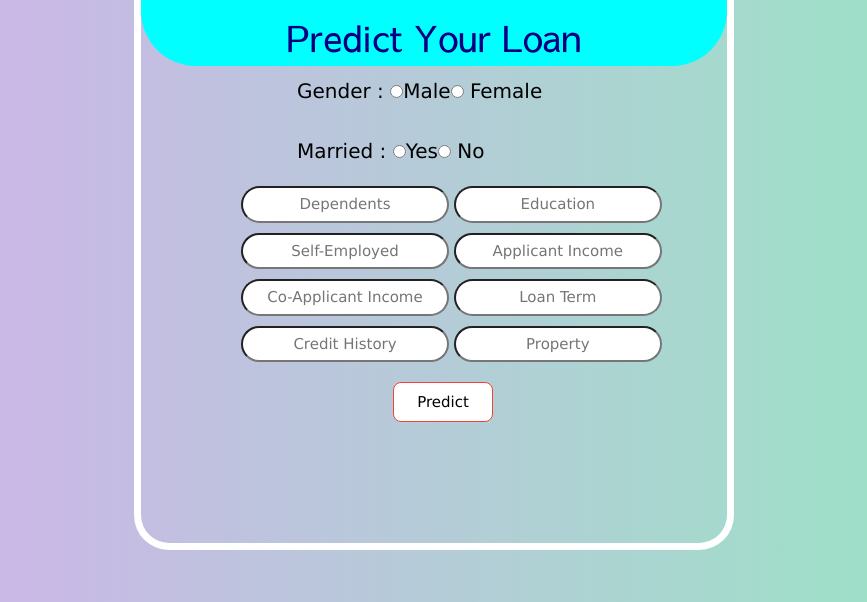
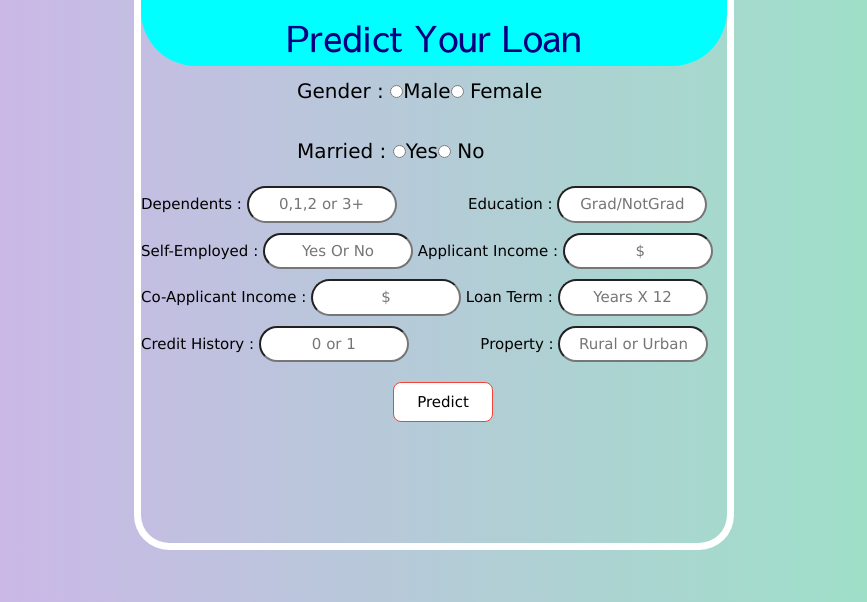
Before and after one commit to kartik-soni1707/Flask, a Flask app: page / in a window 1280 px wide. Shown: the top 602 px of the page, without its empty margins (206-1073 px from the left). Run offline with Flask 2, Linux system fonts and the light colour scheme.

Commit message:
Spaced Out

```diff
--- a/app.py
+++ b/app.py
@@ -29,7 +29,7 @@ def predict():
 
     value[0]=(value[0].lower()=='male')
     value[1]=(value[1].lower()=='yes')
-    value[3]=(value[3].lower()=='not graduate')
+    value[3]=(value[3].lower()=='not grad')
     value[4]=(value[4].lower()=='yes')
     if(value[-1].lower()=='urban'):
         value[-1]=2
--- a/templates/index.html
+++ b/templates/index.html
@@ -63,22 +63,22 @@ background: linear-gradient(90deg, rgba(213,174,238,1) 0%, rgba(148,233,193,1) 1
     }
     .box1{
       margin-top: 10px;
-      margin-left: 100px;
+      margin-left: 0x;
       margin-bottom: 10px;
     }
     .box2{
       margin-top: 10px;
-      margin-left: 100px;
+      margin-left: 00px;
       margin-bottom: 10px;
     }
     .box3{
       margin-top: 10px;
-      margin-left: 100px;
+      margin-left: 00px;
       margin-bottom: 10px;
     }
     .box4{
       margin-top: 10px;
-      margin-left: 100px;
+      margin-left: 00px;
       margin-bottom: 20px;
     }
     input{
@@ -109,7 +109,9 @@ background: linear-gradient(90deg, rgba(213,174,238,1) 0%, rgba(148,233,193,1) 1
       font-size: 25px;
       text-align: center;
     }
-
+    .inpt{
+      width:150px;
+    }
 
 
   </style>
@@ -128,17 +130,21 @@ background: linear-gradient(90deg, rgba(213,174,238,1) 0%, rgba(148,233,193,1) 1
      <label for="no">No</label><br>
     </div>
      <div class="box1">
-    <input type="text" name="interview_score" placeholder="Dependents" required="required" />
-    <input type="text" name="g" placeholder="Education" required="required" /></div>
+      Dependents : <input type="text" class="inpt" name="interview_score" placeholder="0,1,2 or 3+" required="required" />
+      &nbsp;&nbsp;&nbsp;&nbsp;&nbsp;&nbsp;&nbsp;&nbsp;
+      &nbsp;&nbsp;&nbsp;&nbsp;
+      Education : <input type="text" class="inpt" name="g" placeholder="Grad/NotGrad" required="required" /></div>
     <div class="box2">
-    <input type="text" name="f" placeholder="Self-Employed" required="required" />
-    <input type="text" name="e" placeholder="Applicant Income" required="required" /></div>
+      Self-Employed : <input type="text" name="f" class="inpt" placeholder="Yes Or No" required="required" />
+      Applicant Income : <input type="text" name="e" class="inpt" placeholder=" $" required="required" /></div>
     <div class="box3">
-		<input type="text" name="d" placeholder="Co-Applicant Income" required="required" />
-		<input type="text" name="c" placeholder="Loan Term" required="required" /></div>
+      Co-Applicant Income : <input type="text" name="d" class="inpt" placeholder="$" required="required" />
+      Loan Term : <input type="text" name="c" class="inpt" placeholder="Years X 12" required="required" /></div>
     <div class="box3">
-    <input type="text" name="b" placeholder="Credit History" required="required" />
-		<input type="text" name="a" placeholder="Property" required="required" /></div>
+      Credit History : <input type="text" name="b" class="inpt" placeholder="0 or 1" required="required" />
+      &nbsp;&nbsp;&nbsp;&nbsp;&nbsp;&nbsp;&nbsp;&nbsp;
+      &nbsp;&nbsp;&nbsp;&nbsp;
+      Property : <input type="text" name="a" class="inpt" placeholder="Rural or Urban" required="required" /></div>
 
         <button type="submit" class="w3-button w3-white w3-border w3-border-red w3-round-large">Predict</button>
     </form>
```
